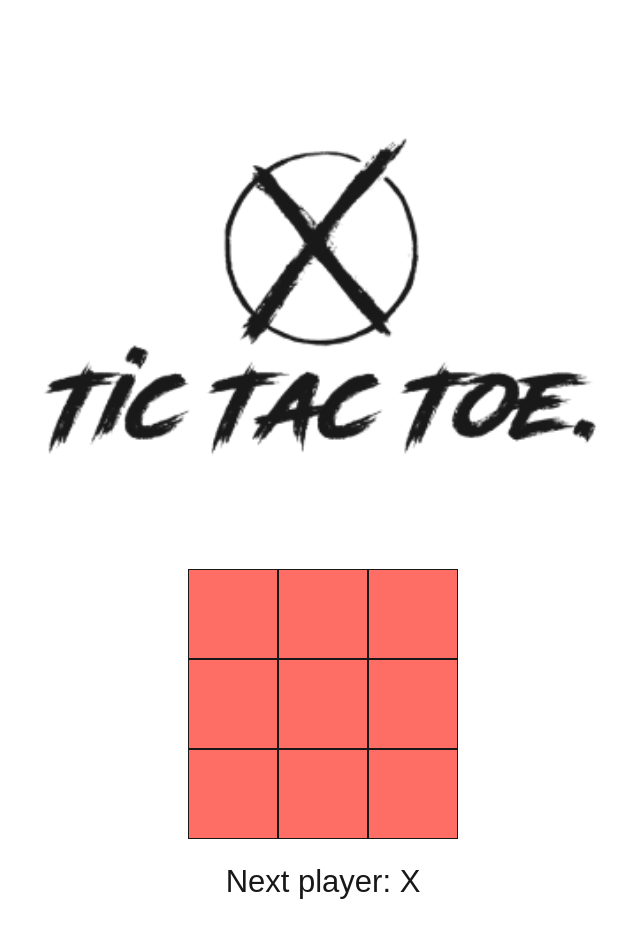
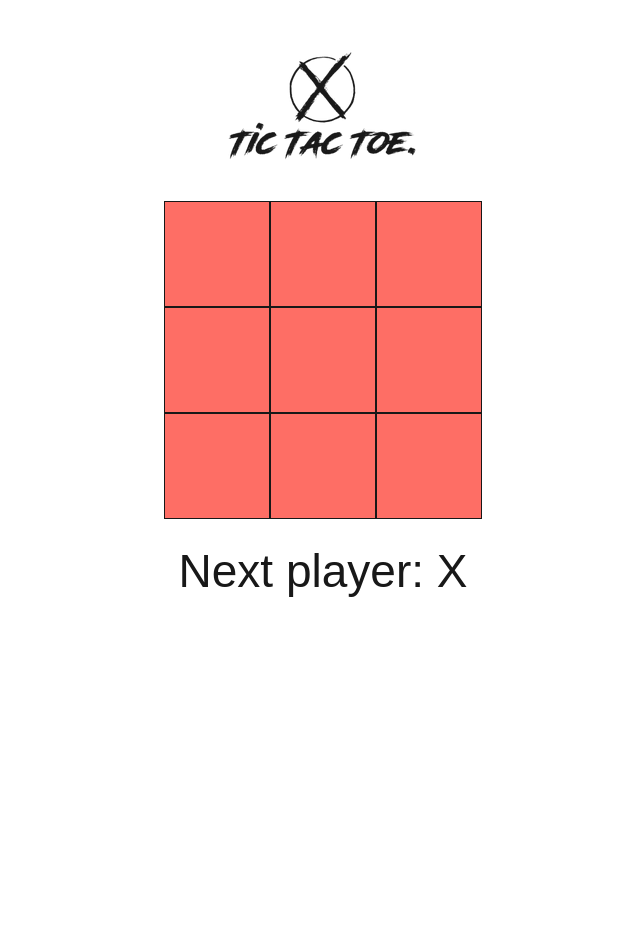
Before and after one commit to chen-alon/tic-tac-toe, a React (Create React App) app: page / in a window 1280 px wide. Shown: the whole page, without its empty margins (317-957 px from the left). After the commit the page ends 800 px from the top, so only its background shows below. Built offline with nearby package versions, Linux system fonts and the light colour scheme.

Commit message:
Design change

```diff
--- a/src/App.js
+++ b/src/App.js
@@ -8,7 +8,7 @@ class App extends Component {
   render() {
     return (
       <div className="App">
-        <img src={logo} className="App-logo" alt="logo" />
+        <img src={logo} alt="logo" />
         <Game />
       </div>
     );
--- a/src/Game.js
+++ b/src/Game.js
@@ -94,7 +94,6 @@ class Game extends React.Component {
       scale: [0.1, 0.4],
       position: "all",
       color: ["random", "#ff0000"],
-      cross: "dead",
       random: 15,
     };
 
--- a/src/TicTacToe.css
+++ b/src/TicTacToe.css
@@ -5,10 +5,6 @@
   font-family: "Californian FB", Futura, sans-serif;
   padding-bottom: 20px;
   height: 100%;
-}
-
-.App-logo {
-  width: 70%;
 }
 
 .board-row:after {
@@ -25,12 +21,12 @@
   background-color: #fe5f55;
   font-size: 24px;
   font-weight: bold;
-  height: 90px;
-  width: 90px;
+  height: calc(90px + 2vmin);
+  width: calc(90px + 2vmin);
 }
 
 .game {
-  font-size: calc(15px + 2vmin);
+  font-size: calc(30px + 2vmin);
   color: #000;
   display: flex;
   flex-direction: column;
```
Also changed, not shown: src/images/logo.png, src/images/logo1.png (added).
